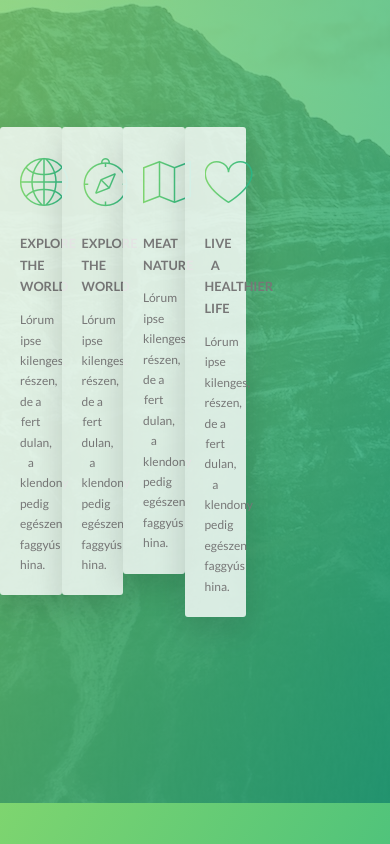
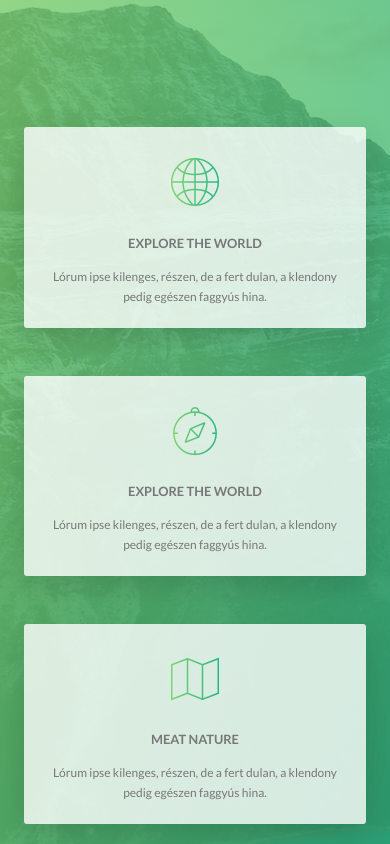
Before and after one commit to milesdavis71/sass, a website: page index.html in a window 390 px wide. Shown: the part 1120-1964 px from the top of the page. Drawn offline with Linux system fonts and the light colour scheme.

Commit message:
057 Writing Media Queries - Base Typography and Layout - folyamatban.

```diff
--- a/sass/layout/_grid.scss
+++ b/sass/layout/_grid.scss
@@ -1,13 +1,25 @@
 .row {
   max-width: $grid-width;
   margin: 0 auto;
+
   &:not(:last-child) {
     margin-bottom: $gutter-vertical;
+
+    @include respond(tab-port) {
+      margin-bottom: $gutter-vertical-small;
+    }
   }
+
+  @include respond(tab-port) {
+    max-width: 50rem;
+    padding: 0 3rem;
+  }
+
   @include clearfix;
 
   [class^='col-'] {
     float: left;
+
     &:not(:last-child) {
       margin-right: $gutter-horizontal;
 
@@ -15,6 +27,9 @@
         margin-right: 0;
         margin-bottom: $gutter-vertical-small;
       }
+    }
+    @include respond(tab-port) {
+      width: 100% !important;
     }
   }
 
```
Also changed, not shown: css/style.css.
